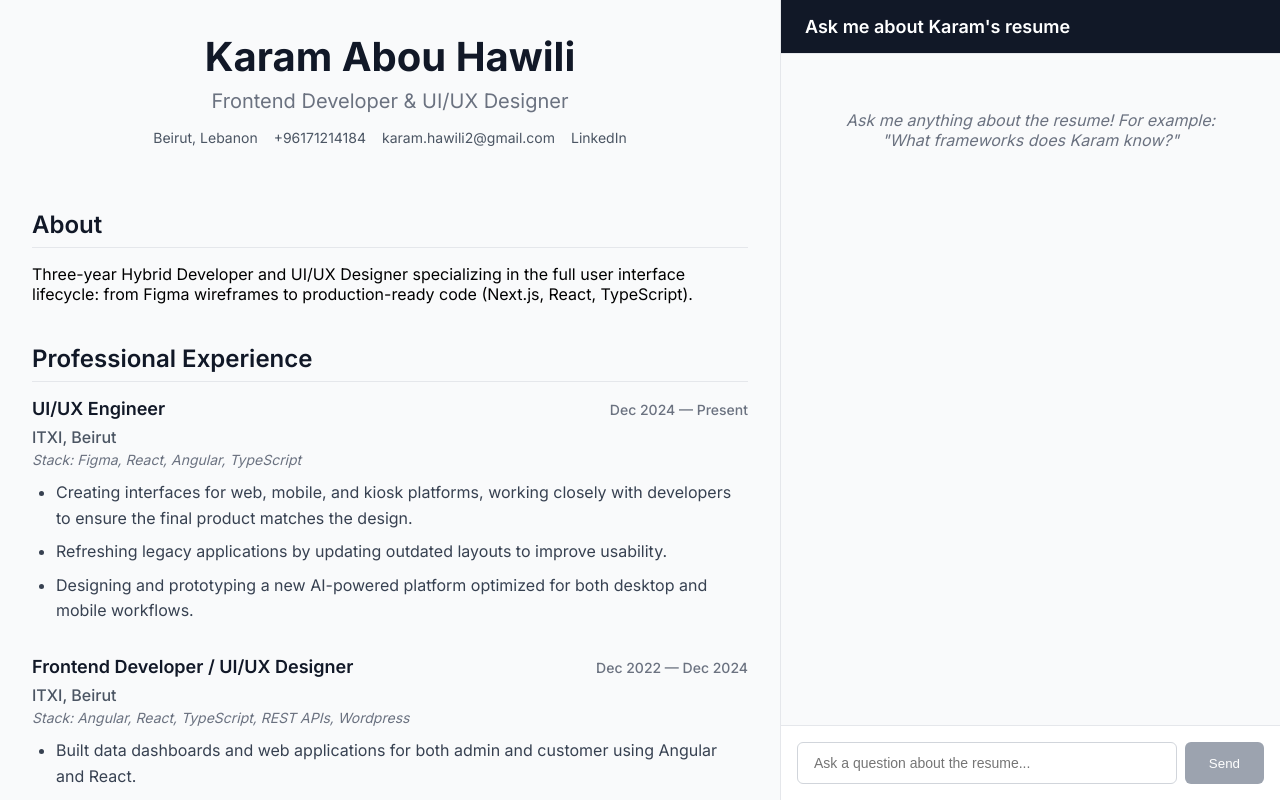
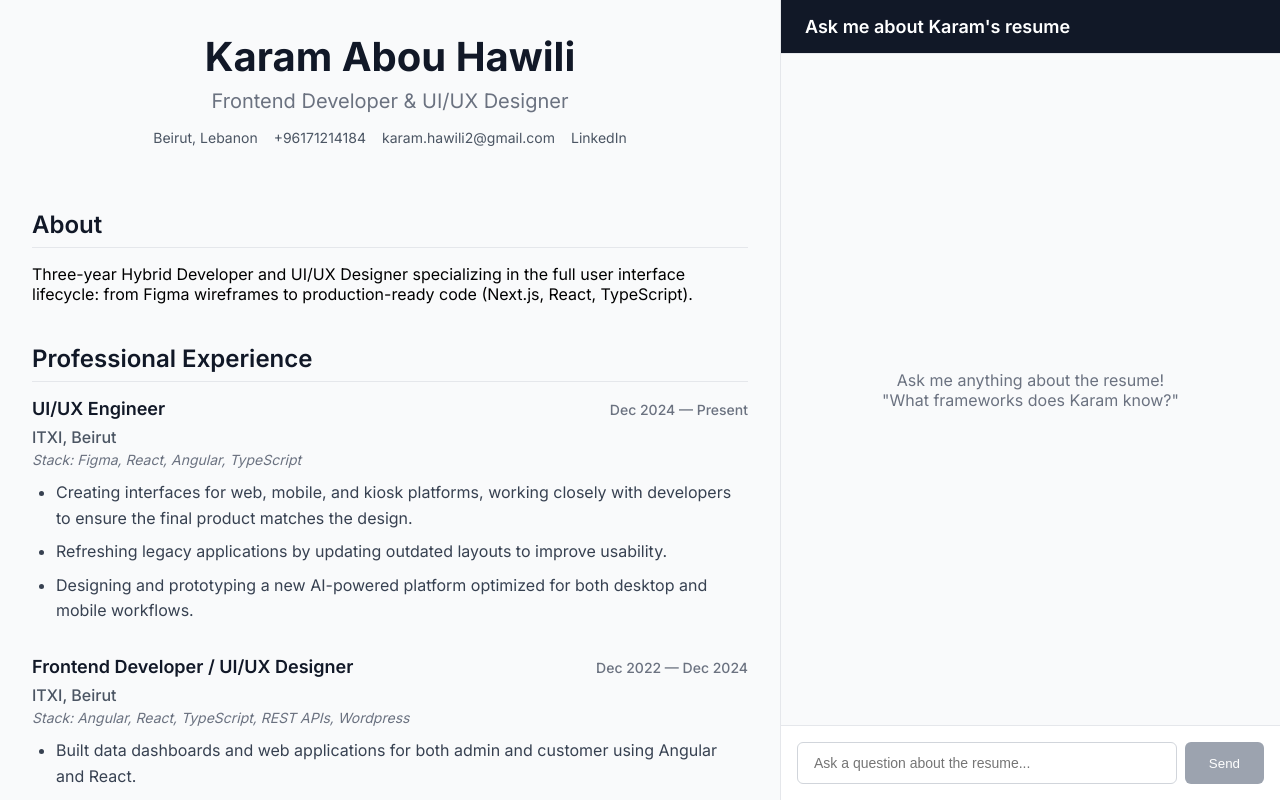
Before and after one commit to karamhawili/resume-chatbot, a Next.js app: page / in a window 1280 px wide. Built offline with nearby package versions, Linux system fonts and the light colour scheme.

Commit message:
Improve styling

```diff
--- a/src/components/ChatBox/ChatBox.module.css
+++ b/src/components/ChatBox/ChatBox.module.css
@@ -34,7 +34,10 @@
   color: #6b7280;
   text-align: center;
   padding: 2rem;
-  font-style: italic;
+  height: 100%;
+  display: flex;
+  flex-direction: column;
+  justify-content: center;
 }
 
 .message {
--- a/src/components/ChatBox/ChatBox.tsx
+++ b/src/components/ChatBox/ChatBox.tsx
@@ -42,7 +42,7 @@ export default function ChatBox() {
       <div className={styles.messagesContainer}>
         {messages.length === 0 ? (
           <div className={styles.emptyState}>
-            Ask me anything about the resume! For example: &quot;What frameworks
+            Ask me anything about the resume! <br></br> &quot;What frameworks
             does Karam know?&quot;
           </div>
         ) : (
```
